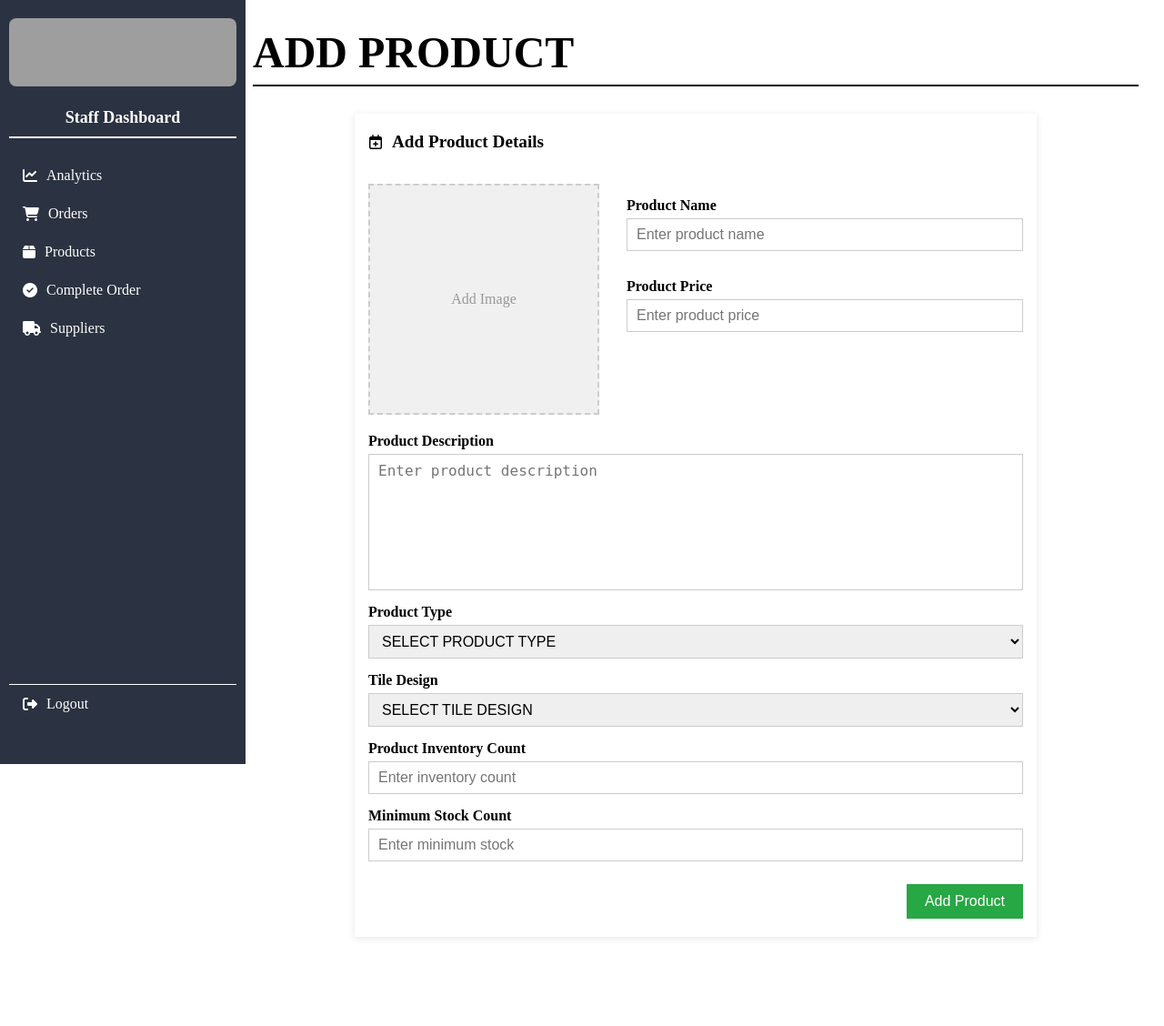
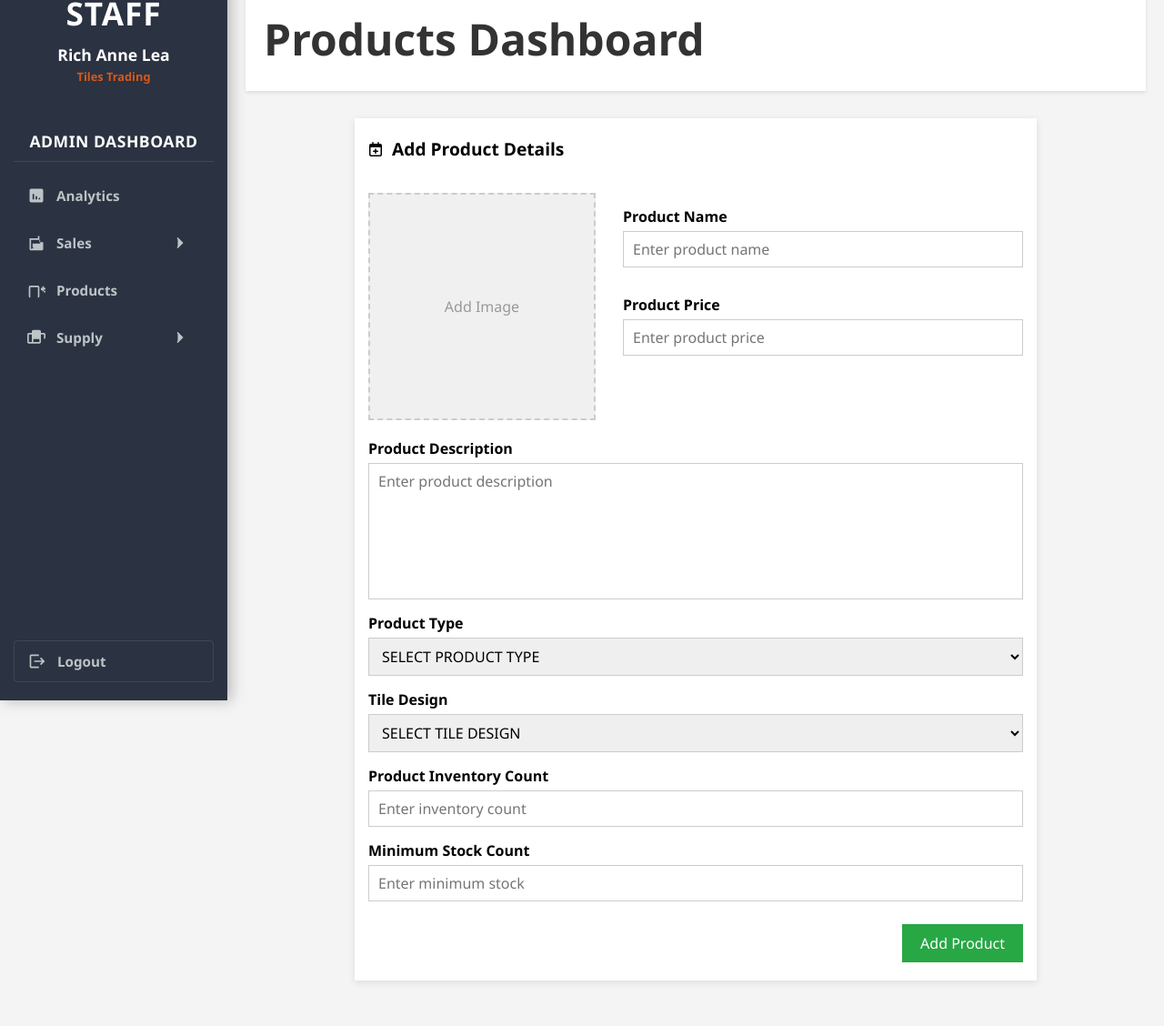
Before and after one commit to almanongeeyan/raltt, a PHP site: page /staffadmin_access/addtiles.php in a window 1280 px wide. Shown: the whole page at 91% size. Before the commit the page ends 1032 px from the top, so only its background shows below. Run offline with PHP 8.4, Linux system fonts and the light colour scheme; grey boxes are pictures that could not be loaded.

Commit message:
FIXES ON ADDD TILES PRODUCT
NO ISSUES AT THE MOMENT

```diff
--- a/staffadmin_access/addtiles.css
+++ b/staffadmin_access/addtiles.css
@@ -1,81 +1,52 @@
-    .sidebar {
-        position: fixed;
-        top: 0;
-        left: 0;
-        width: 250px;
-        height: 100%;
-        background: #2B3241;
-        color: #fff;
-        display: flex;
-        flex-direction: column;
-        justify-content: space-between;
-        padding: 20px 10px;
+        :root {
+            --sidebar-width: 250px;
+            --sidebar-collapsed-width: 80px;
+            --transition-speed: 0.3s;
         }
 
-    .sidebar-top img {
-        width: 100%;
-        border-radius: 8px;
-        height: 75px;
+        body {
+            font-family: Arial, sans-serif;
+            margin: 0;
+            padding: 0;
+            background-color: #f4f4f4;
+            transition: padding-left var(--transition-speed);
         }
 
-    .sidebar-top h2 {
-        margin: 20px 0 10px;
-        font-size: 18px;
-        text-align: center;
+        .main-content {
+            margin-left: var(--sidebar-width);
+            padding: 20px;
+            transition: margin-left var(--transition-speed);
         }
 
-    .sidebar-top hr {
-        border: 1px solid #fff;
+        /* Adjust main content when sidebar is collapsed */
+        html.sidebar-collapsed .main-content {
+            margin-left: var(--sidebar-collapsed-width);
+        }
+
+        .dashboard-header {
+            background-color: #fff;
+            padding: 20px;
+            box-shadow: 0 2px 4px rgba(0,0,0,0.1);
             margin-bottom: 20px;
         }
 
-    .sidebar nav a {
-        display: flex;
-        align-items: center;
-        gap: 10px;
-        padding: 12px 15px;
-        color: #fff;
-        text-decoration: none;
-        border-radius: 6px;
-        transition: background 0.3s;
+        .dashboard-header h1 {
+            font-size: 24px;
+            color: #333;
+            margin: 0;
+            padding: 0;
         }
 
-    .sidebar nav a:hover {
-        background: #D5591A;
+        .dashboard-content {
+            background-color: #fff;
+            padding: 20px;
+            box-shadow: 0 2px 4px rgba(0,0,0,0.1);
         }
 
-    .sidebar-bottom a {
-        display: flex;
-        align-items: center;
-        gap: 10px;
-        padding: 12px 15px;
-        color: #fff;
-        text-decoration: none;
-        border-top: 1px solid #fff;
-        margin-top: 20px;
-        transition: background 0.3s;
-        margin-bottom: 25px;
-    }
-
-    .sidebar-bottom a:hover {
-        background: #D5591A;
-    }
-
-    .main-content {
-        margin-left: 250px;
-        padding: 20px;
-        width: calc(100% - 250px);
-        box-sizing: border-box;
-    }
-
-    .main-content h1 {
-        font-size: 48px;
-        margin-bottom: 5px;
-    }
-
-    .main-content hr {
-        border: 1px solid #000;
-        margin-bottom: 20px;
+        .dashboard-content p {
+            color: #666;
+            margin: 0;
+            padding: 0;
         }
 
 @media screen and (min-width: 1200px) {
--- a/staffadmin_access/addtiles.php
+++ b/staffadmin_access/addtiles.php
@@ -1,3 +1,5 @@
+<?php include '../includes/sidebar.php'; ?>
+
 <!DOCTYPE html>
 <html lang="en">
 
@@ -10,27 +12,10 @@
 </head>
 
 <body>
-    <aside class="sidebar">
-        <div class="sidebar-top">
-            <img src="raltticon.png" alt="Logo">
-            <h2>Staff Dashboard</h2>
-            <hr>
-            <nav>
-                <a href="#"><i class="fas fa-chart-line"></i> Analytics</a>
-                <a href="#"><i class="fas fa-shopping-cart"></i> Orders</a>
-                <a href="addprod.php"><i class="fas fa-box"></i> Products</a>
-                <a href="#"><i class="fas fa-check-circle"></i> Complete Order</a>
-                <a href="#"><i class="fas fa-truck"></i> Suppliers</a>
-            </nav>
+    <div class="main-content">
+        <div class="dashboard-header">
+            <h1>Products Dashboard</h1>
         </div>
-        <div class="sidebar-bottom">
-            <a href="#"><i class="fas fa-sign-out-alt"></i> Logout</a>
-        </div>
-    </aside>
-
-    <div class="main-content">
-        <h1>ADD PRODUCT</h1>
-        <hr>
 
         <div class="form-container">
             <div class="form-header">
@@ -90,7 +75,9 @@
             </div>
 
             <div class="button-row">
-                <button id="addProductBtn">Add Product</button>
+                <a href="../staffadmin_access/admin_addproduct.php">
+                    <button id="addProductBtn">Add Product</button>
+                </a>
             </div>
 
         </div>
```
Lines whose indentation alone changed are shown as unchanged.
